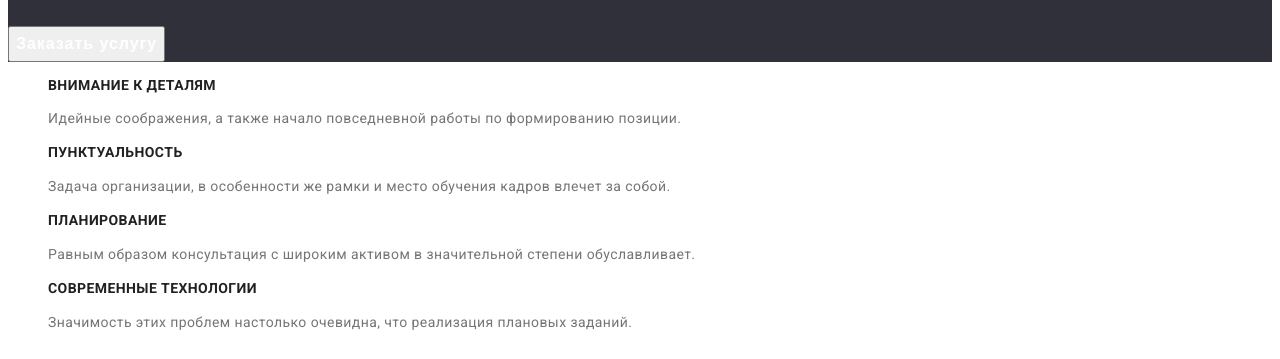
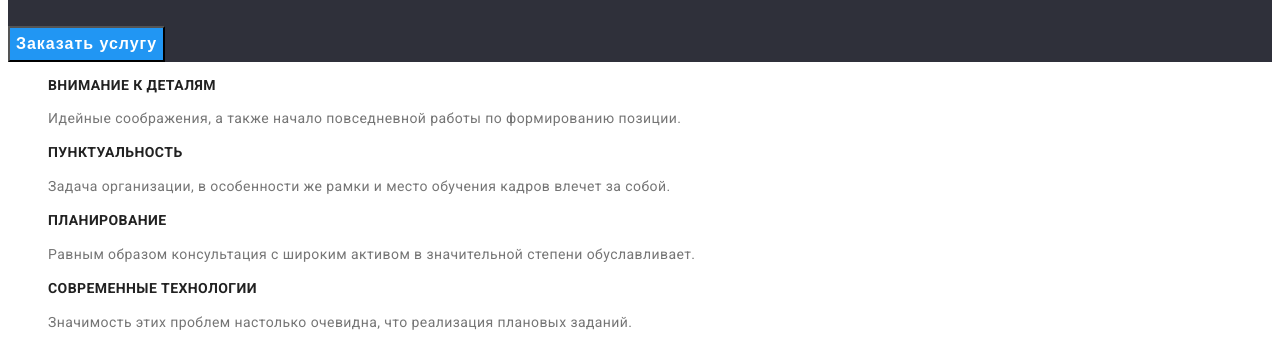
Before and after one commit to belinskiy-and/goit-markup-hw-02, a plain HTML site: page index.html in a window 1280 px wide. Shown: the part 333-692 px from the top of the page. Drawn offline with Linux system fonts and the light colour scheme.

Commit message:
Add background Hero button

```diff
--- a/css/styles.css
+++ b/css/styles.css
@@ -82,6 +82,7 @@ body {
     align-items: center;
     text-align: center;
     letter-spacing: 0.06em;
+    background-color: var(--accent-color);
     color: var(--first-header-color);
 }
 
```
